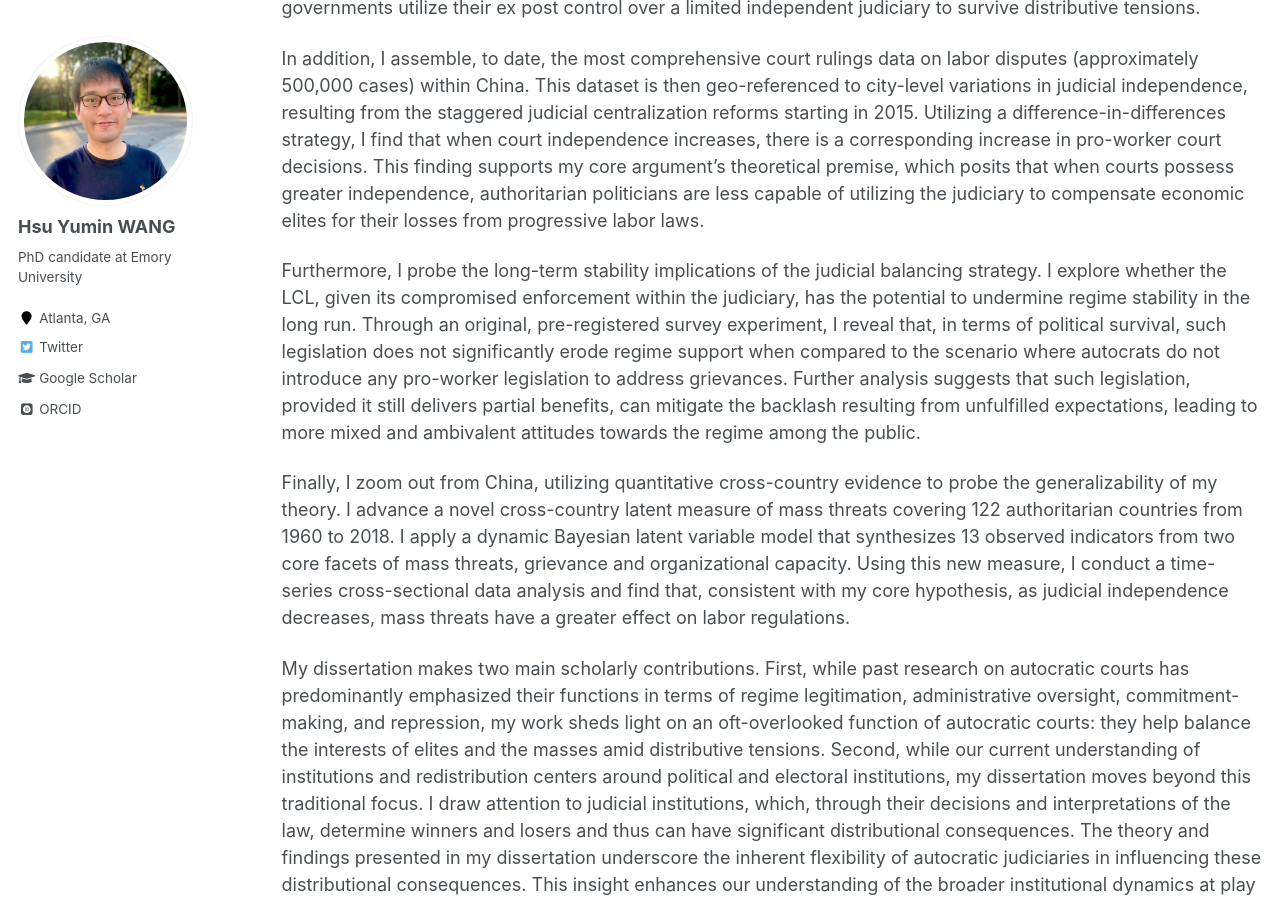
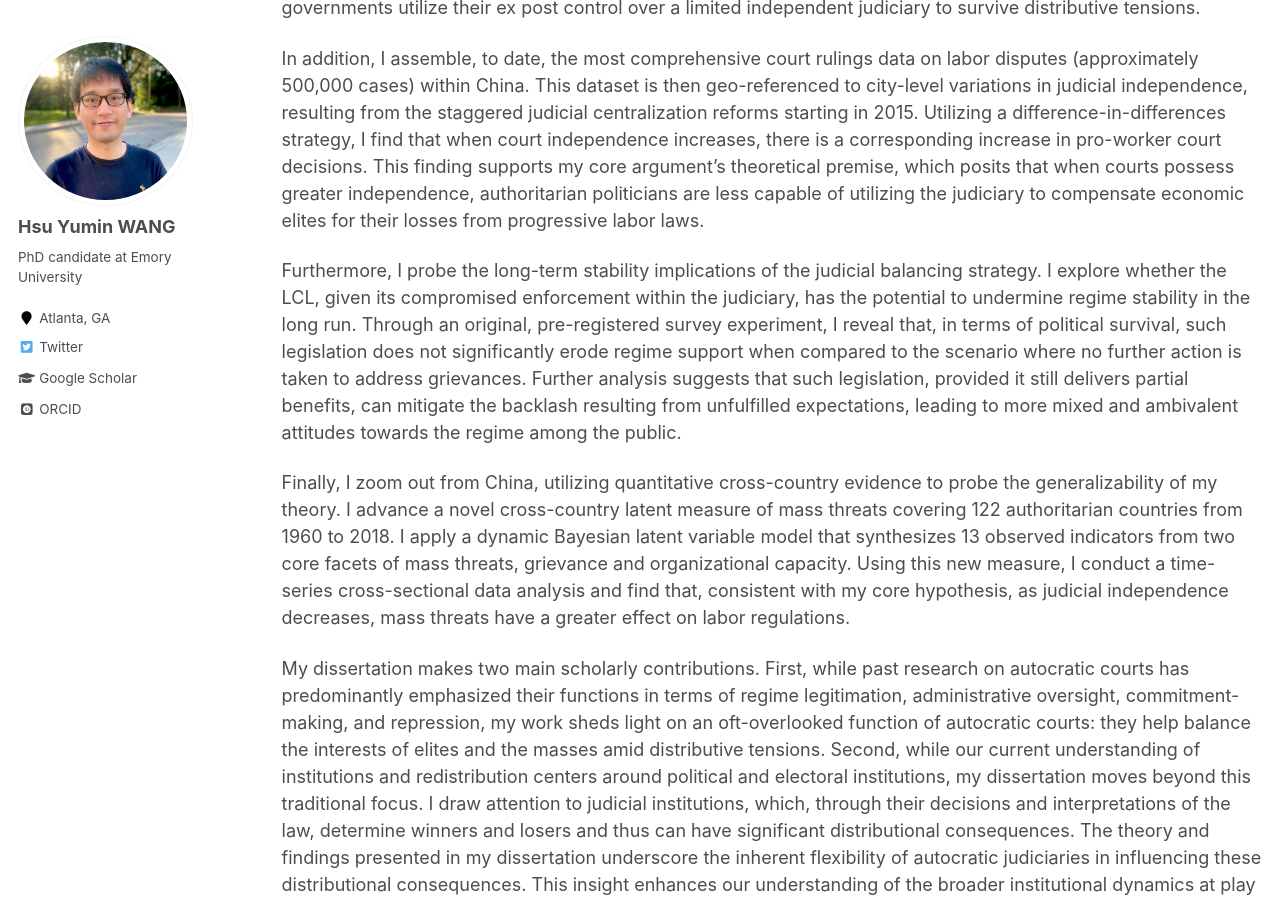
Before and after one commit to hsuyumin/hsuyumin.github.io, a Jekyll site: the page built from _pages/dissertation.md, in a window 1280 px wide and 900 px high, scrolled down 906 px. Built offline with Jekyll 4.4.1, drawn with Linux system fonts in a browser that asks for light colours; some web fonts are replaced.

Commit message:
Update dissertation.md

```diff
--- a/_pages/dissertation.md
+++ b/_pages/dissertation.md
@@ -20,7 +20,7 @@ My dissertation illustrates the utility of argument using the significant case o
 
 In addition, I assemble, to date, the most comprehensive court rulings data on labor disputes (approximately 500,000 cases) within China. This dataset is then geo-referenced to city-level variations in judicial independence, resulting from the staggered judicial centralization reforms starting in 2015. Utilizing a difference-in-differences strategy, I find that when court independence increases, there is a corresponding increase in pro-worker court decisions. This finding supports my core argument’s theoretical premise, which posits that when courts possess greater independence, authoritarian politicians are less capable of utilizing the judiciary to compensate economic elites for their losses from progressive labor laws.
 
-Furthermore, I probe the long-term stability implications of the judicial balancing strategy. I explore whether the LCL, given its compromised enforcement within the judiciary, has the potential to undermine regime stability in the long run. Through an original, pre-registered survey experiment, I reveal that, in terms of political survival, such legislation does not significantly erode regime support when compared to the scenario where autocrats do not introduce any pro-worker legislation to address grievances. Further analysis suggests that such legislation, provided it still delivers partial benefits, can mitigate the backlash resulting from unfulfilled expectations, leading to more mixed and ambivalent attitudes towards the regime among the public.
+Furthermore, I probe the long-term stability implications of the judicial balancing strategy. I explore whether the LCL, given its compromised enforcement within the judiciary, has the potential to undermine regime stability in the long run. Through an original, pre-registered survey experiment, I reveal that, in terms of political survival, such legislation does not significantly erode regime support when compared to the scenario where no further action is taken to address grievances. Further analysis suggests that such legislation, provided it still delivers partial benefits, can mitigate the backlash resulting from unfulfilled expectations, leading to more mixed and ambivalent attitudes towards the regime among the public.
 
 Finally, I zoom out from China, utilizing quantitative cross-country evidence to probe the generalizability of my theory. I advance a novel cross-country latent measure of mass threats covering 122 authoritarian countries from 1960 to 2018. I apply a dynamic Bayesian latent variable model that synthesizes 13 observed indicators from two core facets of mass threats, grievance and organizational capacity. Using this new measure, I conduct a time-series cross-sectional data analysis and find that, consistent with my core hypothesis, as judicial independence decreases, mass threats have a greater effect on labor regulations.
 
```
